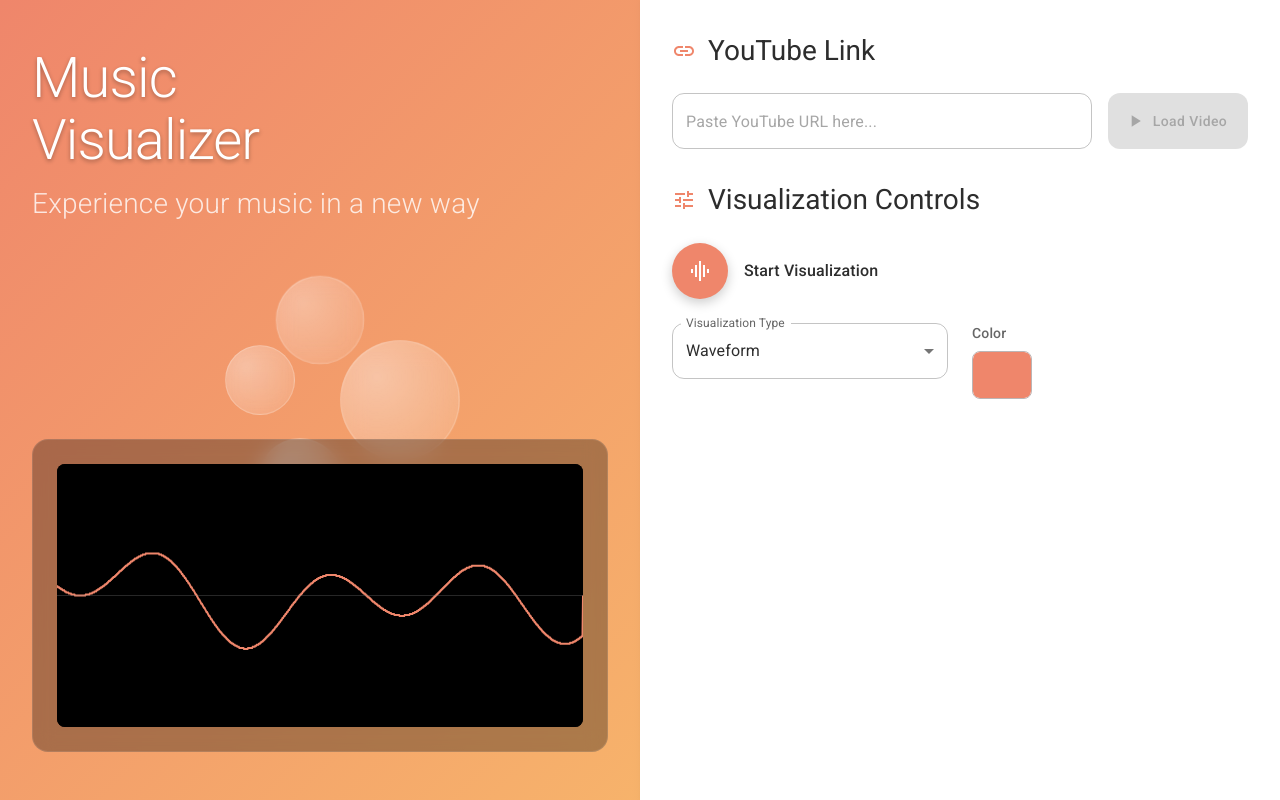
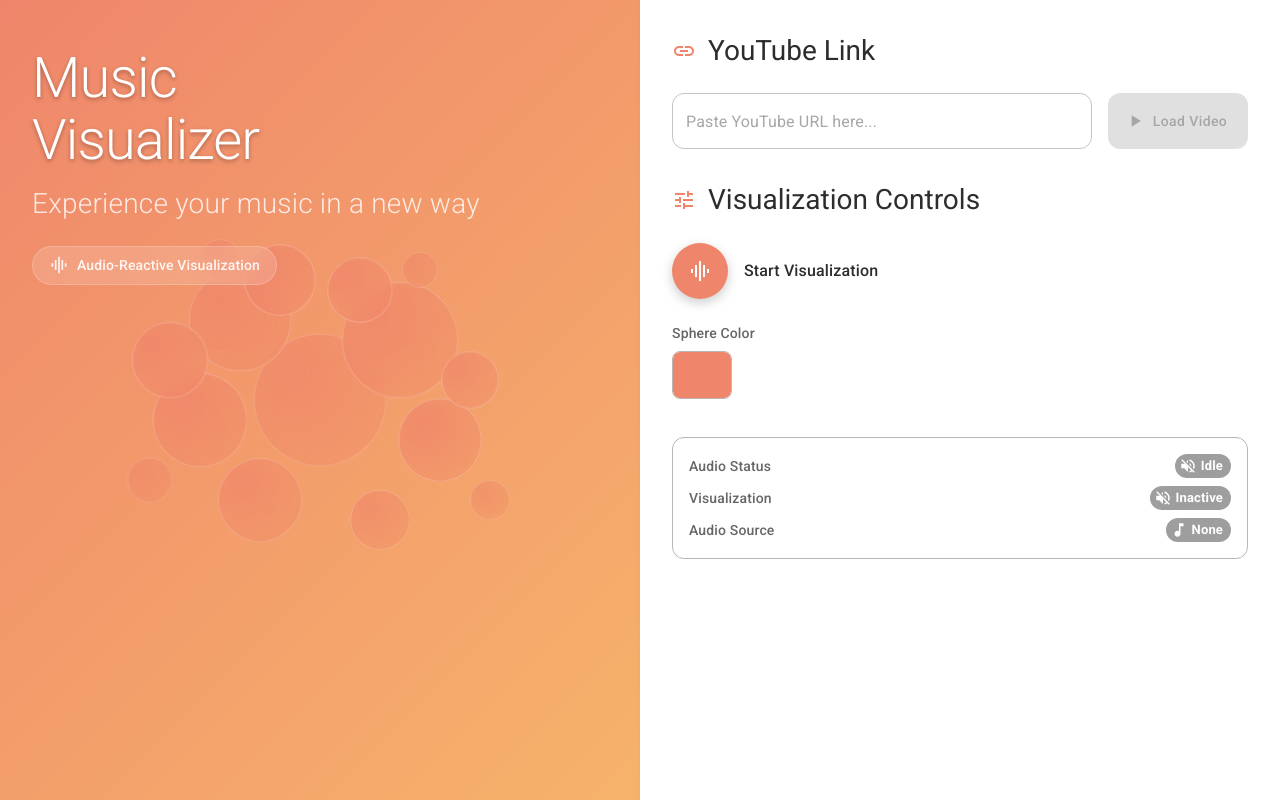
Before and after one commit to shmorish/music-visualization, a React (Vite) app: page / in a window 1280 px wide. Built offline with nearby package versions, Linux system fonts and the light colour scheme.

Commit message:
feat: Enhance audio visualization with dynamic sphere colors and audio status display

```diff
--- a/src/App.tsx
+++ b/src/App.tsx
@@ -156,8 +156,8 @@
       <AppContainer>
         <LeftPanel
           isVisualizerActive={isVisualizerActive}
-          visualizationConfig={visualizationConfig}
           audioData={visualizationData || undefined}
+          sphereColor={visualizationConfig.color}
         />
 
         <RightPanel
@@ -170,6 +170,8 @@
           visualizationConfig={visualizationConfig}
           onConfigChange={updateVisualizationConfig}
           isLoading={isLoading}
+          playerStatus={playerStatus}
+          hasAudio={audioReady}
           onPlayerReady={onPlayerReady}
           onPlayerStateChange={handlePlayerStateChange}
           onPlayerError={handlePlayerError}
--- /dev/null
+++ b/src/components/AudioStatus.tsx
@@ -0,0 +1,151 @@
+import React from 'react';
+import { Box, Typography, Chip, styled } from '@mui/material';
+import {
+  PlayArrow,
+  Pause,
+  Stop,
+  MusicNote,
+  VolumeUp,
+  VolumeOff
+} from '@mui/icons-material';
+import { PlayerStatus } from '@/types/audio';
+
+interface AudioStatusProps {
+  status: PlayerStatus;
+  isVisualizerActive: boolean;
+  hasAudio: boolean;
+  videoTitle?: string;
+}
+
+const StatusContainer = styled(Box)(({ theme }) => ({
+  padding: 16,
+  borderRadius: 12,
+  backgroundColor: theme.palette.mode === 'light'
+    ? 'rgba(255, 255, 255, 0.8)'
+    : 'rgba(255, 255, 255, 0.05)',
+  border: `1px solid ${theme.palette.divider}`,
+  marginBottom: 16,
+}));
+
+const StatusRow = styled(Box)({
+  display: 'flex',
+  alignItems: 'center',
+  justifyContent: 'space-between',
+  marginBottom: 8,
+
+  '&:last-child': {
+    marginBottom: 0,
+  },
+});
+
+const StatusChip = styled(Chip)<{ statuscolor: string }>(({ statuscolor }) => ({
+  backgroundColor: statuscolor,
+  color: 'white',
+  fontWeight: 600,
+  '& .MuiChip-icon': {
+    color: 'white',
+  },
+}));
+
+const AudioStatus: React.FC<AudioStatusProps> = ({
+  status,
+  isVisualizerActive,
+  hasAudio,
+  videoTitle,
+}) => {
+  const getStatusConfig = () => {
+    switch (status) {
+      case 'playing':
+        return {
+          label: 'Playing',
+          icon: <PlayArrow />,
+          color: '#4caf50',
+        };
+      case 'paused':
+        return {
+          label: 'Paused',
+          icon: <Pause />,
+          color: '#ff9800',
+        };
+      case 'loading':
+        return {
+          label: 'Loading',
+          icon: <MusicNote />,
+          color: '#2196f3',
+        };
+      case 'ready':
+        return {
+          label: 'Ready',
+          icon: <Stop />,
+          color: '#9e9e9e',
+        };
+      case 'error':
+        return {
+          label: 'Error',
+          icon: <VolumeOff />,
+          color: '#f44336',
+        };
+      default:
+        return {
+          label: 'Idle',
+          icon: <VolumeOff />,
+          color: '#9e9e9e',
+        };
+    }
+  };
+
+  const statusConfig = getStatusConfig();
+
+  return (
+    <StatusContainer>
+      <StatusRow>
+        <Typography variant="body2" color="text.secondary">
+          Audio Status
+        </Typography>
+        <StatusChip
+          statuscolor={statusConfig.color}
+          icon={statusConfig.icon}
+          label={statusConfig.label}
+          size="small"
+        />
+      </StatusRow>
+
+      <StatusRow>
+        <Typography variant="body2" color="text.secondary">
+          Visualization
+        </Typography>
+        <StatusChip
+          statuscolor={isVisualizerActive ? '#4caf50' : '#9e9e9e'}
+          icon={isVisualizerActive ? <VolumeUp /> : <VolumeOff />}
+          label={isVisualizerActive ? 'Active' : 'Inactive'}
+          size="small"
+        />
+      </StatusRow>
+
+      <StatusRow>
+        <Typography variant="body2" color="text.secondary">
+          Audio Source
+        </Typography>
+        <StatusChip
+          statuscolor={hasAudio ? '#4caf50' : '#9e9e9e'}
+          icon={<MusicNote />}
+          label={hasAudio ? 'Connected' : 'None'}
+          size="small"
+        />
+      </StatusRow>
+
+      {videoTitle && (
+        <Box mt={1}>
+          <Typography variant="caption" color="text.secondary">
+            Now Playing:
+          </Typography>
+          <Typography variant="body2" sx={{ fontWeight: 500 }}>
+            {videoTitle}
+          </Typography>
+        </Box>
+      )}
+    </StatusContainer>
+  );
+};
+
+export default AudioStatus;
--- a/src/components/BeatSphere.tsx
+++ b/src/components/BeatSphere.tsx
@@ -6,6 +6,7 @@
   sphere: BeatSphereType;
   isActive: boolean;
   intensity?: number;
+  baseColor?: string;
 }
 
 const StyledSphere = styled(Box)<{
@@ -15,14 +16,15 @@
   delay: number;
   isActive: boolean;
   intensity: number;
-}>(({ theme, size, x, y, delay, isActive, intensity }) => ({
+  basecolor: string;
+}>(({ theme, size, x, y, delay, isActive, intensity, basecolor }) => ({
   position: 'absolute',
   width: size,
   height: size,
   borderRadius: '50%',
   background: `radial-gradient(circle at 30% 30%,
-    rgba(255, 255, 255, ${0.4 * intensity}),
-    rgba(255, 255, 255, ${0.1 * intensity}))`,
+    ${basecolor}${Math.round(0.8 * intensity * 255).toString(16).padStart(2, '0')},
+    ${basecolor}${Math.round(0.2 * intensity * 255).toString(16).padStart(2, '0')})`,
   backdropFilter: 'blur(10px)',
   border: `1px solid rgba(255, 255, 255, ${0.2 * intensity})`,
   top: y,
@@ -62,7 +64,8 @@
 const BeatSphere: React.FC<BeatSphereProps> = ({
   sphere,
   isActive,
-  intensity = 1
+  intensity = 1,
+  baseColor = '#ffffff'
 }) => {
   return (
     <StyledSphere
@@ -72,6 +75,7 @@
       delay={sphere.animationDelay}
       isActive={isActive}
       intensity={Math.max(0.3, intensity)}
+      basecolor={baseColor}
     />
   );
 };
--- a/src/components/BeatVisualization.tsx
+++ b/src/components/BeatVisualization.tsx
@@ -6,6 +6,7 @@
 interface BeatVisualizationProps {
   isActive: boolean;
   audioData?: Uint8Array;
+  sphereColor?: string;
 }
 
 const Container = styled(Box)({
@@ -13,49 +14,123 @@
   top: '50%',
   left: '50%',
   transform: 'translate(-50%, -50%)',
-  width: 300,
-  height: 300,
+  width: 400,
+  height: 400,
   zIndex: 1,
 });
 
 const BeatVisualization: React.FC<BeatVisualizationProps> = ({
   isActive,
-  audioData
+  audioData,
+  sphereColor = '#ffffff'
 }) => {
   const spheres = useMemo<BeatSphereType[]>(() => [
+    // Large central spheres
     {
       id: 1,
-      size: 80,
-      position: { x: 150, y: 70 },
+      size: 120,
+      position: { x: 200, y: 200 },
       animationDelay: 0,
       intensity: 1,
     },
     {
       id: 2,
-      size: 60,
-      position: { x: 90, y: 130 },
-      animationDelay: 0.2,
+      size: 90,
+      position: { x: 120, y: 120 },
+      animationDelay: 0.1,
       intensity: 1,
     },
     {
       id: 3,
       size: 100,
-      position: { x: 230, y: 150 },
-      animationDelay: 0.4,
+      position: { x: 280, y: 140 },
+      animationDelay: 0.2,
       intensity: 1,
     },
     {
       id: 4,
+      size: 80,
+      position: { x: 80, y: 220 },
+      animationDelay: 0.3,
+      intensity: 1,
+    },
+    {
+      id: 5,
       size: 70,
-      position: { x: 130, y: 230 },
+      position: { x: 320, y: 240 },
+      animationDelay: 0.4,
+      intensity: 1,
+    },
+    // Medium orbit spheres
+    {
+      id: 6,
+      size: 60,
+      position: { x: 160, y: 80 },
+      animationDelay: 0.5,
+      intensity: 1,
+    },
+    {
+      id: 7,
+      size: 55,
+      position: { x: 240, y: 90 },
       animationDelay: 0.6,
       intensity: 1,
     },
     {
-      id: 5,
+      id: 8,
+      size: 65,
+      position: { x: 50, y: 160 },
+      animationDelay: 0.7,
+      intensity: 1,
+    },
+    {
+      id: 9,
       size: 50,
-      position: { x: 250, y: 270 },
+      position: { x: 350, y: 180 },
       animationDelay: 0.8,
+      intensity: 1,
+    },
+    {
+      id: 10,
+      size: 75,
+      position: { x: 140, y: 300 },
+      animationDelay: 0.9,
+      intensity: 1,
+    },
+    {
+      id: 11,
+      size: 55,
+      position: { x: 260, y: 320 },
+      animationDelay: 1.0,
+      intensity: 1,
+    },
+    // Small accent spheres
+    {
+      id: 12,
+      size: 40,
+      position: { x: 100, y: 60 },
+      animationDelay: 1.1,
+      intensity: 1,
+    },
+    {
+      id: 13,
+      size: 35,
+      position: { x: 300, y: 70 },
+      animationDelay: 1.2,
+      intensity: 1,
+    },
+    {
+      id: 14,
+      size: 45,
+      position: { x: 30, y: 280 },
+      animationDelay: 1.3,
+      intensity: 1,
+    },
+    {
+      id: 15,
+      size: 40,
+      position: { x: 370, y: 300 },
+      animationDelay: 1.4,
       intensity: 1,
     },
   ], []);
@@ -63,25 +138,45 @@
   const getIntensityForSphere = (sphereId: number): number => {
     if (!audioData || !isActive) return 1;
 
-    // Different frequency ranges for each sphere
-    const ranges = {
-      1: [0, 8],     // Very low frequencies
-      2: [8, 32],    // Low frequencies
-      3: [32, 128],  // Mid frequencies
-      4: [128, 512], // High frequencies
-      5: [512, 1024] // Very high frequencies
+    // Different frequency ranges for each sphere (15 spheres total)
+    const ranges: Record<number, [number, number]> = {
+      // Large central spheres - focus on different frequency bands
+      1: [20, 80],    // Sub-bass and bass
+      2: [0, 40],     // Deep bass
+      3: [80, 160],   // Mid-bass
+      4: [160, 320],  // Low mids
+      5: [320, 640],  // Mids
+
+      // Medium orbit spheres - more specific frequency bands
+      6: [40, 100],   // Bass range
+      7: [100, 200],  // Low-mid range
+      8: [200, 400],  // Mid range
+      9: [400, 800],  // Upper mid range
+      10: [800, 1600], // High mids
+      11: [1600, 3200], // Highs
+
+      // Small accent spheres - high frequency details
+      12: [60, 120],   // Bass harmonics
+      13: [240, 480],  // Mid harmonics
+      14: [480, 960],  // Upper harmonics
+      15: [960, 1920], // High harmonics
     };
 
-    const range = ranges[sphereId as keyof typeof ranges] || [0, 8];
+    const range = ranges[sphereId] || [0, 40];
     const [start, end] = range;
 
     let sum = 0;
+    let count = 0;
     for (let i = start; i < Math.min(end, audioData.length); i++) {
       sum += audioData[i];
+      count++;
     }
 
-    const average = sum / (end - start);
-    return Math.max(0.5, Math.min(2, average / 128));
+    if (count === 0) return 0.5;
+
+    const average = sum / count;
+    // More dynamic range for better visual impact
+    return Math.max(0.3, Math.min(2.5, average / 100));
   };
 
   return (
@@ -92,6 +187,7 @@
           sphere={sphere}
           isActive={isActive}
           intensity={getIntensityForSphere(sphere.id)}
+          baseColor={sphereColor}
         />
       ))}
     </Container>
--- a/src/components/ControlSection.tsx
+++ b/src/components/ControlSection.tsx
@@ -4,10 +4,6 @@
   Typography,
   TextField,
   Button,
-  Select,
-  MenuItem,
-  FormControl,
-  InputLabel,
   Fab,
   Grid,
   styled,
@@ -173,23 +169,7 @@
         </ControlGroup>
 
         <Grid container spacing={3}>
-          <Grid item xs={12} sm={6}>
-            <FormControl fullWidth>
-              <InputLabel>Visualization Type</InputLabel>
-              <Select
-                value={visualizationConfig.type}
-                label="Visualization Type"
-                onChange={(e) => onConfigChange({
-                  type: e.target.value as 'waveform' | 'frequency'
-                })}
-              >
-                <MenuItem value="waveform">Waveform</MenuItem>
-                <MenuItem value="frequency">Frequency</MenuItem>
-              </Select>
-            </FormControl>
-          </Grid>
-
-          <Grid item xs={12} sm={6}>
+          <Grid item xs={12}>
             <Box>
               <Typography
                 variant="body2"
@@ -201,7 +181,7 @@
                   color: 'text.secondary'
                 }}
               >
-                Color
+                Sphere Color
               </Typography>
               <ColorInput
                 type="color"
--- a/src/components/LeftPanel.tsx
+++ b/src/components/LeftPanel.tsx
@@ -1,13 +1,13 @@
 import React from 'react';
 import { Box, Typography, styled } from '@mui/material';
+import { GraphicEq } from '@mui/icons-material';
 import BeatVisualization from './BeatVisualization';
-import WaveformCanvas from './WaveformCanvas';
-import { VisualizationConfig, VisualizationData } from '@/types/audio';
+import { VisualizationData } from '@/types/audio';
 
 interface LeftPanelProps {
   isVisualizerActive: boolean;
-  visualizationConfig: VisualizationConfig;
   audioData?: VisualizationData;
+  sphereColor?: string;
 }
 
 const Panel = styled(Box)(({ theme }) => ({
@@ -62,17 +62,40 @@
   fontSize: '1.75rem',
   fontWeight: 300,
   color: 'rgba(255, 255, 255, 0.8)',
-  marginBottom: 48,
+  marginBottom: 24,
 
   [theme.breakpoints.down('md')]: {
     fontSize: '1.125rem',
   },
 }));
 
+const AudioOnlyBadge = styled(Box)(({ theme }) => ({
+  display: 'inline-flex',
+  alignItems: 'center',
+  gap: 8,
+  padding: '8px 16px',
+  backgroundColor: 'rgba(255, 255, 255, 0.15)',
+  borderRadius: 20,
+  backdropFilter: 'blur(10px)',
+  border: '1px solid rgba(255, 255, 255, 0.2)',
+  marginBottom: 24,
+
+  '& .MuiSvgIcon-root': {
+    fontSize: 20,
+    color: 'rgba(255, 255, 255, 0.9)',
+  },
+}));
+
+const BadgeText = styled(Typography)({
+  fontSize: '0.875rem',
+  fontWeight: 500,
+  color: 'rgba(255, 255, 255, 0.9)',
+});
+
 const LeftPanel: React.FC<LeftPanelProps> = ({
   isVisualizerActive,
-  visualizationConfig,
   audioData,
+  sphereColor = '#ffffff',
 }) => {
   return (
     <Panel>
@@ -83,17 +106,17 @@
         <BrandSubtitle variant="h4">
           Experience your music in a new way
         </BrandSubtitle>
+
+        <AudioOnlyBadge>
+          <GraphicEq />
+          <BadgeText>Audio-Reactive Visualization</BadgeText>
+        </AudioOnlyBadge>
       </BrandSection>
 
       <BeatVisualization
         isActive={isVisualizerActive}
         audioData={audioData?.frequencyData}
-      />
-
-      <WaveformCanvas
-        isActive={isVisualizerActive}
-        config={visualizationConfig}
-        audioData={audioData}
+        sphereColor={sphereColor}
       />
     </Panel>
   );
--- a/src/components/RightPanel.tsx
+++ b/src/components/RightPanel.tsx
@@ -1,8 +1,9 @@
 import React from 'react';
 import { Box, styled } from '@mui/material';
 import ControlSection from './ControlSection';
+import AudioStatus from './AudioStatus';
 import YouTubePlayer, { YouTubePlayerRef } from './YouTubePlayer';
-import { VisualizationConfig } from '@/types/audio';
+import { VisualizationConfig, PlayerStatus } from '@/types/audio';
 import { YouTubePlayerInstance } from '@/types/youtube';
 
 interface RightPanelProps {
@@ -15,6 +16,8 @@
   visualizationConfig: VisualizationConfig;
   onConfigChange: (config: Partial<VisualizationConfig>) => void;
   isLoading: boolean;
+  playerStatus: PlayerStatus;
+  hasAudio: boolean;
   onPlayerReady?: (player: YouTubePlayerInstance) => void;
   onPlayerStateChange?: (event: { data: number; target: YouTubePlayerInstance }) => void;
   onPlayerError?: (event: { data: number; target: YouTubePlayerInstance }) => void;
@@ -54,6 +57,8 @@
   visualizationConfig,
   onConfigChange,
   isLoading,
+  playerStatus,
+  hasAudio,
   onPlayerReady,
   onPlayerStateChange,
   onPlayerError,
@@ -72,8 +77,15 @@
         isLoading={isLoading}
       />
 
+      <AudioStatus
+        status={playerStatus}
+        isVisualizerActive={isVisualizerActive}
+        hasAudio={hasAudio}
+      />
+
+      {/* Hidden YouTube Player for audio only */}
       {videoId && (
-        <PlayerSection>
+        <Box sx={{ display: 'none' }}>
           <YouTubePlayer
             ref={playerRef}
             videoId={videoId}
@@ -81,7 +93,7 @@
             onStateChange={onPlayerStateChange}
             onError={onPlayerError}
           />
-        </PlayerSection>
+        </Box>
       )}
     </Panel>
   );
--- a/src/components/YouTubePlayer.tsx
+++ b/src/components/YouTubePlayer.tsx
@@ -17,6 +17,7 @@
 }
 
 const PlayerContainer = styled(Box)(({ theme }) => ({
+  display: 'none', // Hide the video player completely
   borderRadius: 16,
   overflow: 'hidden',
   boxShadow: '0 4px 8px 3px rgba(0, 0, 0, 0.15), 0 1px 3px 0px rgba(0, 0, 0, 0.3)',
```
